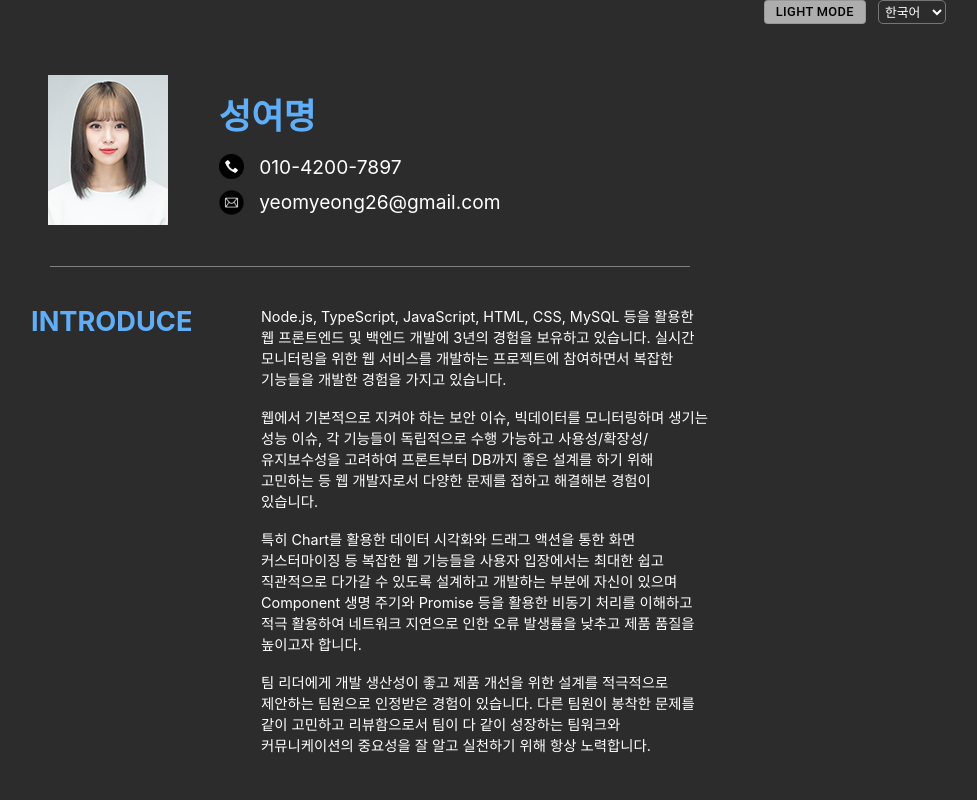
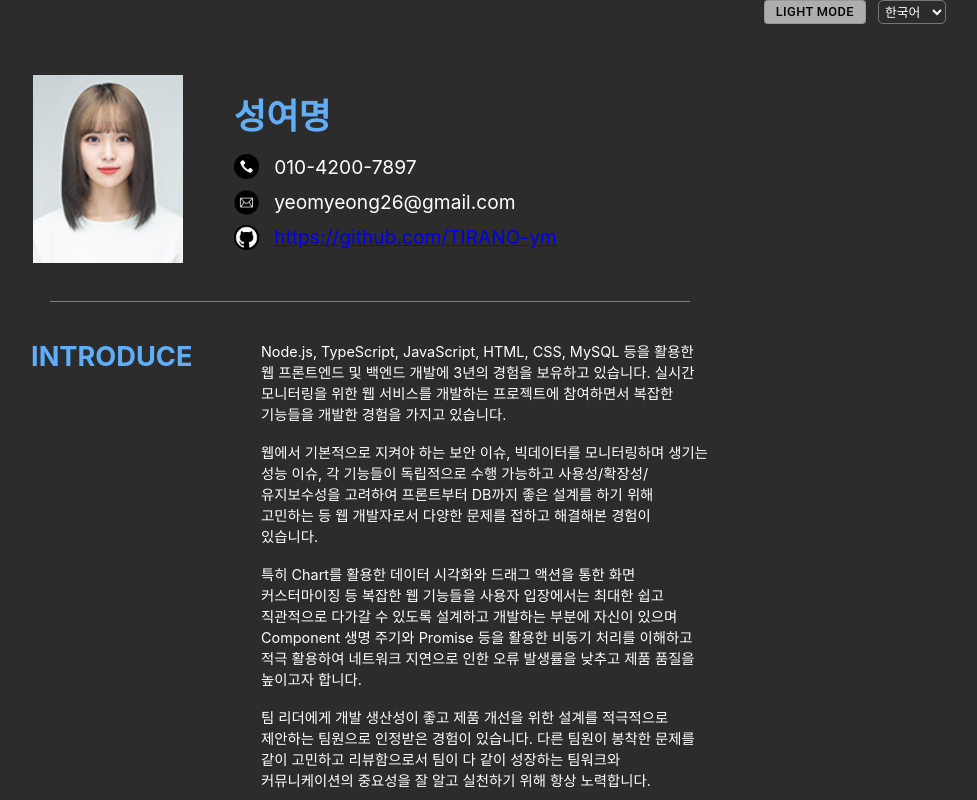
Before and after one commit to TIRANO-ym/resume-app, a React (Create React App) app: page / in a window 1280 px wide. Shown: the whole page, without its empty margins (270-1247 px from the left). Built offline with nearby package versions, Linux system fonts and the light colour scheme.

Commit message:
modified text and add github and toy project

```diff
--- a/src/language/en.json
+++ b/src/language/en.json
@@ -25,12 +25,12 @@
     "project": {
         "ai_security_operation_service": "AI security operation service",
         "custom_dashboard_command": "Develop dashboards that allow users to customize per-Componet widgets, focusing on data visualization using a variety of Charts",
-        "traffic_monitoring_command": "Development of traffic transition information visualization function at specific time period",
+        "traffic_monitoring_command": "development and visualization of traffic transition information providing function in time zone based on specific traffic data",
         "query_logic_command": "Develop logic to validation of user-configured queries and development of conversion logic to actual queries",
         "pattern_semiauto_command": "Development of log pattern semi-automatic classification function",
-        "login_mfa_command": "Development of membership, login, account privileges and second SMS authentication",
+        "login_mfa_command": "Development of login-related features and APIs: Development of membership, login, account privileges and MFA(second SMS authentication)",
         "jwt_login_session_command": "Develop JWT token-based login session management processes",
-        "test_automation_command": "Automate testing: Scripting and sharing for web monitoring performance testing to provide a performance testing environment for collecting 50 million events",
+        "test_automation_command": "Automate testing: Scripting and sharing for web monitoring performance testing to provide a performance testing environment for collecting 50+ million events",
         "multilingual_command": "Multilingualism-based development experience: Multilingual web service development and Multilingual function development to string logs with dynamic data values"
     },
     "education": {
@@ -57,7 +57,8 @@
         "itq_excel_a": "Information Technology Qualification, Excel, Grade A"
     },
     "others": {
-        "tooltip": "Other projects unrelated\nto my core career.",
+        "tooltip": "Other toy projects unrelated\nto my work career.",
+        "movie_web_service": "Movie Web Service",
         "vr_safty_training_program": "VR Safty Training Program",
         "self_ordering_system": "Self-ordering system at a snack bar",
         "software_design_pattern": "Software Design Pattern",
--- a/src/language/ko.json
+++ b/src/language/ko.json
@@ -24,13 +24,13 @@
     },
     "project": {
         "ai_security_operation_service": "AI 보안관제 솔루션",
-        "custom_dashboard_command": "다양한 Chart를 활용한 데이터 시각화를 중심으로 Componet 단위의 위젯을 사용자가 커스터마이징 가능한 대시보드 개발",
-        "traffic_monitoring_command": "특정 시간대의 트래픽 추이 정보 시각화 기능 개발",
+        "custom_dashboard_command": "Chart 기반 데이터 시각화를 중심으로 Componet 단위의 위젯을 사용자가 커스터마이징 가능한 대시보드 개발",
+        "traffic_monitoring_command": "특정 트래픽 데이터를 기반으로 해당 시간대의 트래픽 추이 정보 제공 기능 개발 및 시각화",
         "query_logic_command": "사용자가 구성한 쿼리 유효성 검사 및 실제 쿼리로 변환 로직 개발",
         "pattern_semiauto_command": "패턴 매핑 알고리즘을 적용한 로그 패턴 반자동 분류 기능 개발",
-        "login_mfa_command": "회원가입, 로그인, 계정 권한 및 2차 SMS 인증 기능 개발",
+        "login_mfa_command": "로그인 관련 기능 및 API 개발: 회원가입, 로그인, 계정 권한, MFA (2차 SMS 인증)",
         "jwt_login_session_command": "JWT 토큰 기반 로그인 세션 관리 프로세스 구축",
-        "test_automation_command": "테스트 자동화: 웹 모니터링 성능 테스트를 위한 스크립트 작성 및 공유하여 5000만 종의 이벤트 수집 시 성능 테스트 환경 제공",
+        "test_automation_command": "테스트 자동화: 웹 모니터링 성능 테스트를 위한 스크립트 작성 및 공유하여 5000만 종 이상의 이벤트 수집 시 성능 테스트 환경 제공",
         "multilingual_command": "다국어 기반 개발 경험: 다국어 기반 웹 서비스 개발 및 동적 데이터 값이 포함된 string 로그에 다국어 적용 개발"
     },
     "education": {
@@ -57,7 +57,8 @@
         "itq_excel_a": "ITQ한글엑셀 A등급"
     },
     "others": {
-        "tooltip": "핵심 경력과 무관한\n기타 프로젝트입니다",
+        "tooltip": "실무 경력과 무관한\n기타 토이 프로젝트입니다",
+        "movie_web_service": "영화 웹 서비스",
         "vr_safty_training_program": "VR 안전교육 프로그램",
         "self_ordering_system": "어떤 분식집의 셀프 주문 시스템",
         "software_design_pattern": "소프트웨어 디자인 패턴",
--- a/src/page/main-page/main-page.css
+++ b/src/page/main-page/main-page.css
@@ -150,10 +150,13 @@
   flex-wrap: wrap;
   padding: 2%;
   .my-image {
-    max-height: 150px;
-    max-width: 120px;
+    max-height: 188px;
+    max-width: 150px;
     min-height: 125px;
     min-width: 100px;
+    width: 100%;
+    margin-top: auto;
+    margin-bottom: auto;
   }
   .description {
     width: 40vw;
--- a/src/page/main-page/main-page.js
+++ b/src/page/main-page/main-page.js
@@ -2,6 +2,7 @@ import './main-page.css';
 import profile_image from '../../images/profile_image.png';
 import main_icon from '../../images/mail_icon.png';
 import phone_icon from '../../images/phone_icon.png';
+import github_icon from '../../images/github_icon.png';
 import { FaQuestionCircle } from "react-icons/fa";
 import styled from 'styled-components'
 import { useState } from "react";
@@ -92,6 +93,12 @@ function ProfileInfo() {
         <div className="line">
           <img src={main_icon}/>yeomyeong26@gmail.com
         </div>
+        <div className="line">
+          <img src={github_icon}/>
+          <a href="https://github.com/TIRANO-ym">
+            https://github.com/TIRANO-ym
+          </a>
+        </div>
       </div>
     </div>
   );
@@ -135,7 +142,7 @@ function Skill() {
           <tr>
             <td>{t("skill.hobby_level")}</td>
             <td>Java<br/>Python<br/>C#</td>
-            <td>React</td>
+            <td>React<br/>REST API</td>
             <td>Elasticsearch<br/>MongoDB</td>
             <td>Unity<br/>Andriod Studio</td>
             <td>Jest</td>
@@ -166,7 +173,7 @@ function WorkExp() {
           <br/>
           <div>[{t("work_exp.use_skill")}]</div>
             <li>{t("work_exp.web")} Front-end: Angular, TypeScript, HTML, CSS, SCSS</li>
-            <li>{t("work_exp.web")} Back-end: Express, Node.js, JavaScript, MySQL, MariaDB</li>
+            <li>{t("work_exp.web")} Back-end: Express, Node.js, JavaScript, MySQL, MariaDB, Loopback</li>
             <li>{t("work_exp.test_code")}: Jest</li>
             <li>{t("work_exp.version_control_and_code_review")}: GitLab</li>
         </div>
@@ -214,7 +221,7 @@ function Project() {
               </tr>
               <tr>
                 <td>{t("work_exp.web")} BE</td>
-                <td>Express<br/>(Node.js)<br/>REST API</td>
+                <td>Express<br/>(Node.js)<br/>Loopback(REST API)</td>
                 <td>JavaScript<br/>MySQL<br/>Python</td>
                 <td>MariaDB<br/>MongoDB<br/>ES</td>
               </tr>
@@ -370,6 +377,15 @@ function ETC() {
       </div>
       <div className="content">
         <ul>
+          <li>(2024) {t("others.movie_web_service")}</li>
+          <ul>
+            <li>Keyword:
+              <a className="stag">React</a>
+              <a className="stag">JavaScript</a>
+              <a className="stag">JSX</a>
+            </li>
+            <li>GitHub: <a href="https://github.com/TIRANO-ym/movie-web-app">https://github.com/TIRANO-ym/movie-web-app</a></li>
+          </ul>
           <li>(2020) {t("others.vr_safty_training_program")}</li>
           <ul>
             <li>Keyword:
```
Also changed, not shown: src/images/github_icon.png (added), 13 other files (tests, documents, lock files or other folders). Lines whose indentation alone changed are shown as unchanged.
